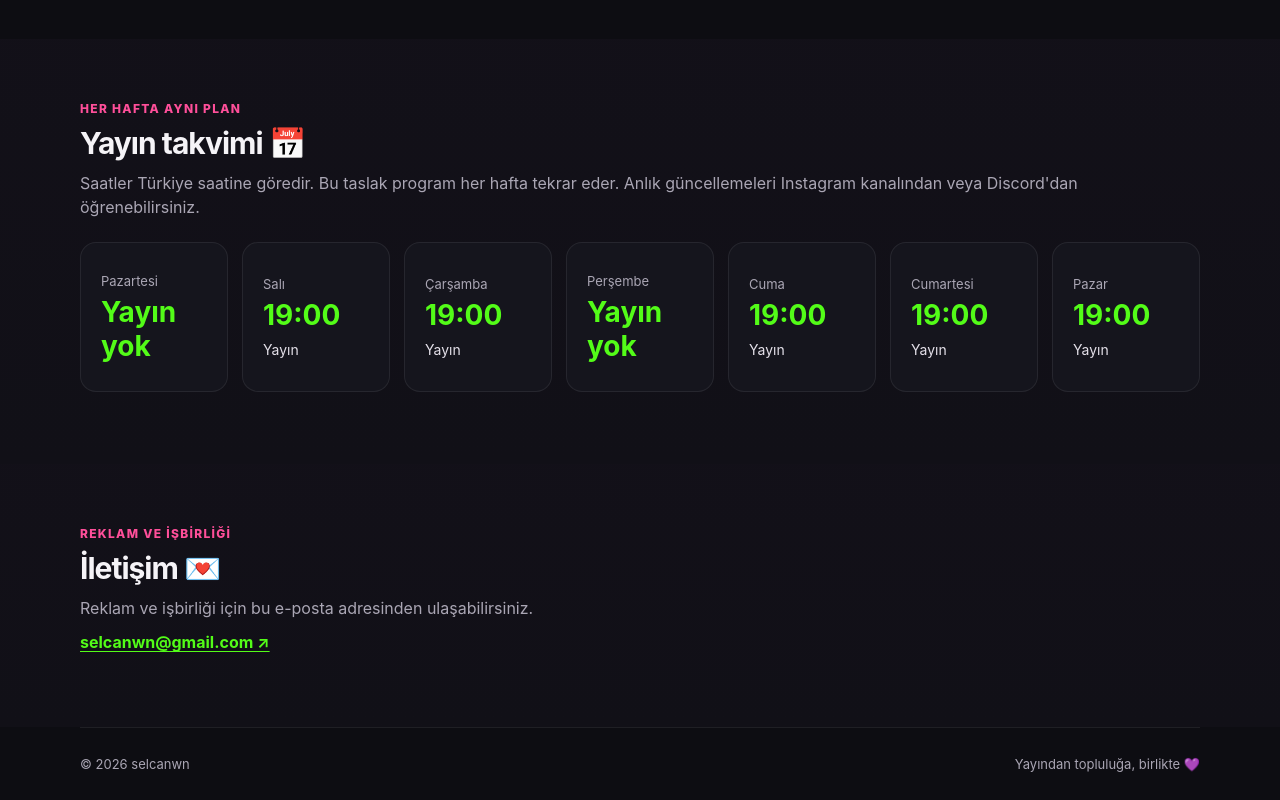
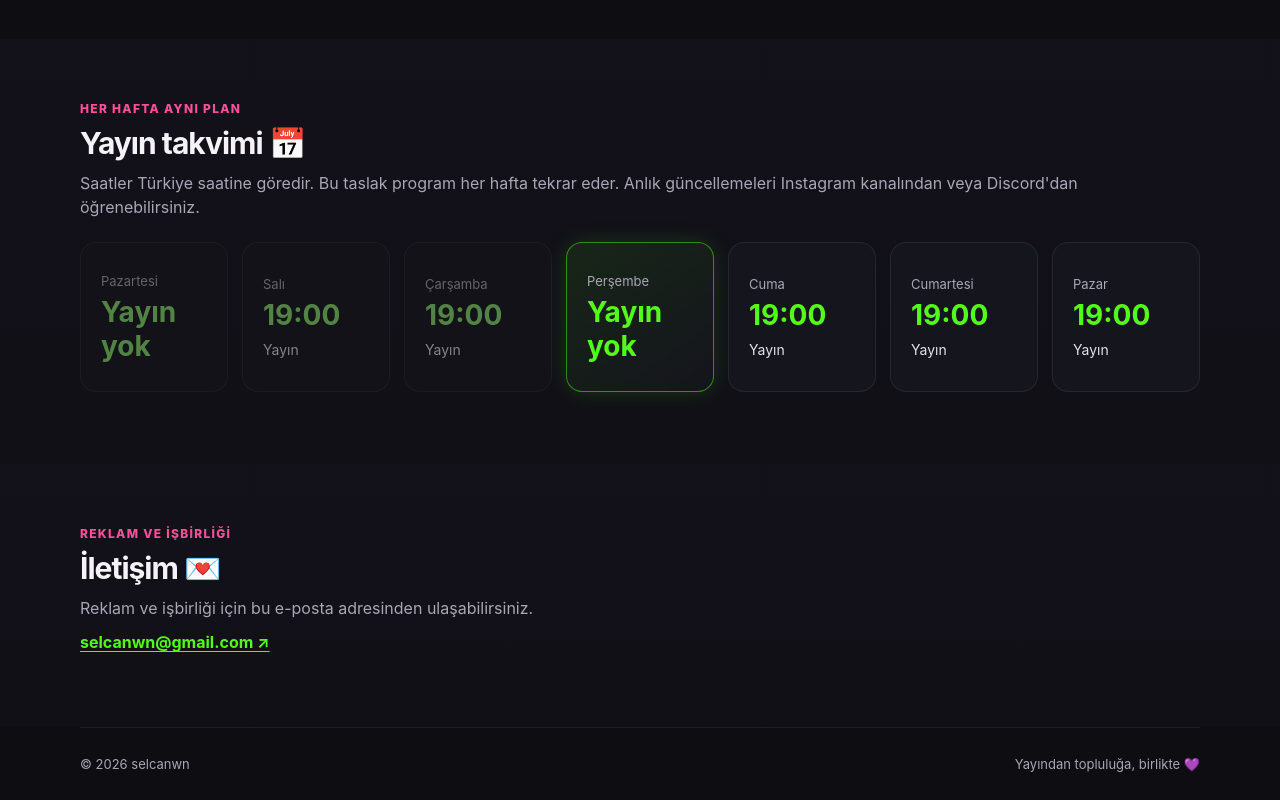
Before and after one commit to burkylelouch/selcanwn-web-sitesi, a plain HTML site: page index.html in a window 1280 px wide. Shown: the part 1150-1950 px from the top of the page. Drawn offline with Linux system fonts and the light colour scheme; no server answers.

Commit message:
Style current and past schedule days

```diff
--- a/styles.css
+++ b/styles.css
@@ -47,3 +47,13 @@
 .contact .section-head{margin-bottom:0}
 .contact-email{display:inline-block;margin-top:10px;color:var(--kick-green);font-weight:750;text-decoration:underline;text-underline-offset:3px}
 .contact-email:hover{color:#a1ff72}
+
+.schedule-card.is-today {
+  border-color: #53fc1880;
+  background: linear-gradient(145deg, #53fc1818, var(--panel));
+  box-shadow: 0 0 22px #53fc1826;
+}
+.schedule-card.is-past {
+  opacity: .55;
+  filter: saturate(.55);
+}
```
